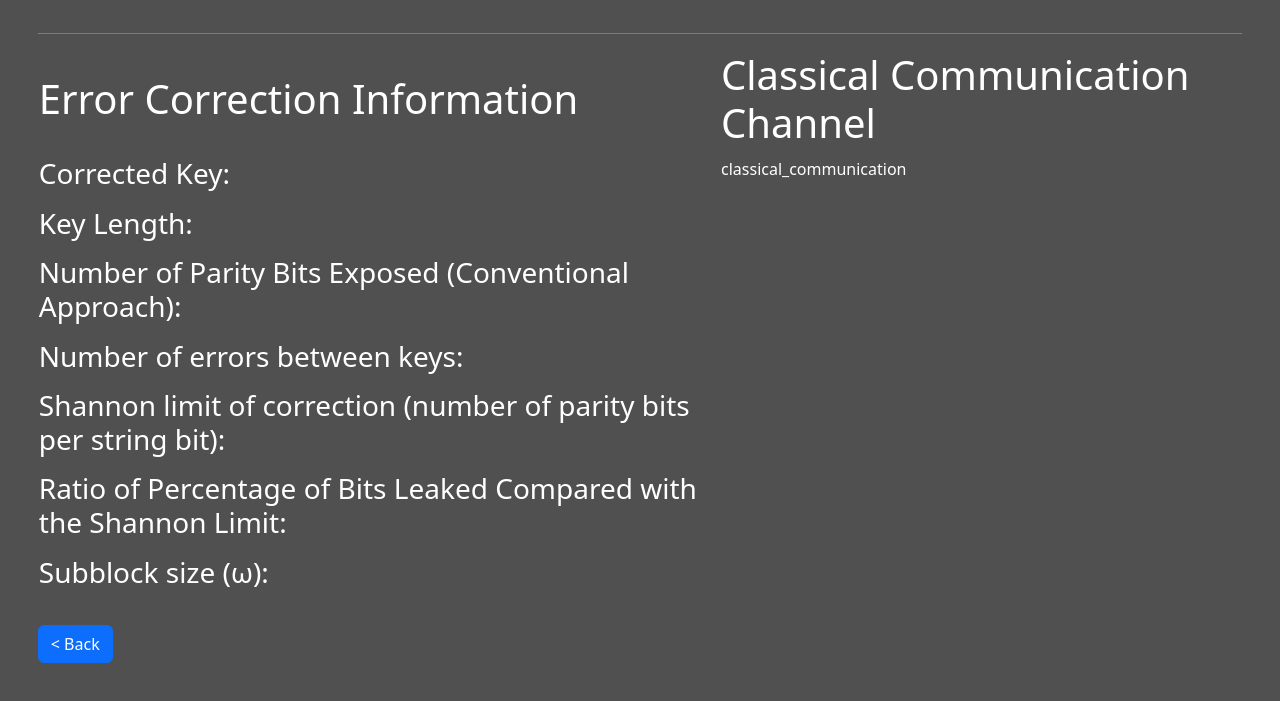
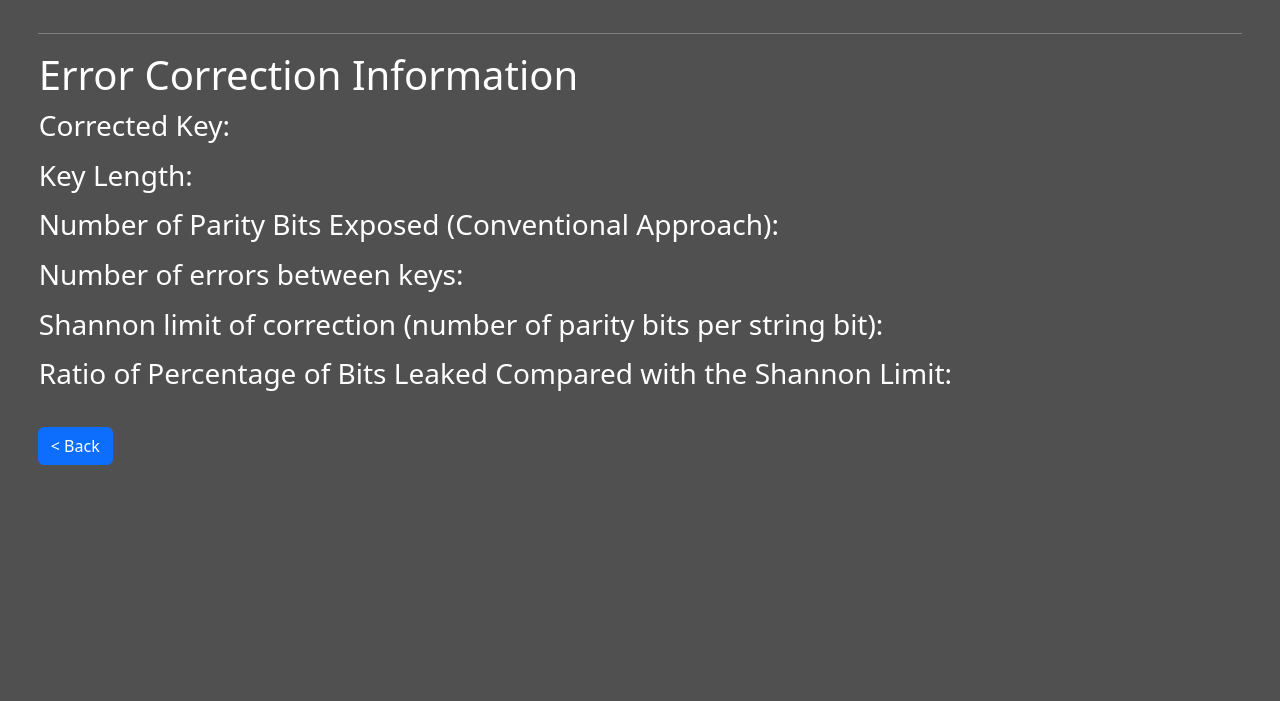
Before and after one commit to JamboPE/python_webserver, a Flask app: template templates/form return.html in a window 1280 px wide. Shown: the part 296-997 px from the top of the page. After the commit the page ends 761 px from the top, so only its background shows below. Run offline with Flask 3, Linux system fonts and the light colour scheme; the template is opened without the code that fills it, so the values that code supplies are empty.

Commit message:
Hid classical communication section

```diff
--- a/templates/form return.html
+++ b/templates/form return.html
@@ -41,7 +41,7 @@
             <table>
                 <tr>
                     <th><h1>Error Correction Information</h1></th>
-                    <th><h1>Classical Communication Channel</h1></th>
+                    <!--<th><h1>Classical Communication Channel</h1></th>-->
                 </tr>
                 <tr>
                     <td style="vertical-align: top;">
@@ -63,14 +63,14 @@
                             <p>{{ratio_shannon}}</p>
                         <!--<h3>Number of Cascade iterations:</h3>
                             <p>{{no_itterations}}</p>-->
-                        <h3>Subblock size (ω):</h3>
-                            <p>{{omega}}</p>
+                        <!--<h3>Subblock size (ω):</h3>
+                            <p>{{omega}}</p>-->
                     </td>
-                    <td style="vertical-align: top;">
+                    <!--<td style="vertical-align: top;">
                         <p>
                             classical_communication
                         </p>
-                    </td>
+                    </td>-->
                 </tr>
             </table>
         </div>
```
